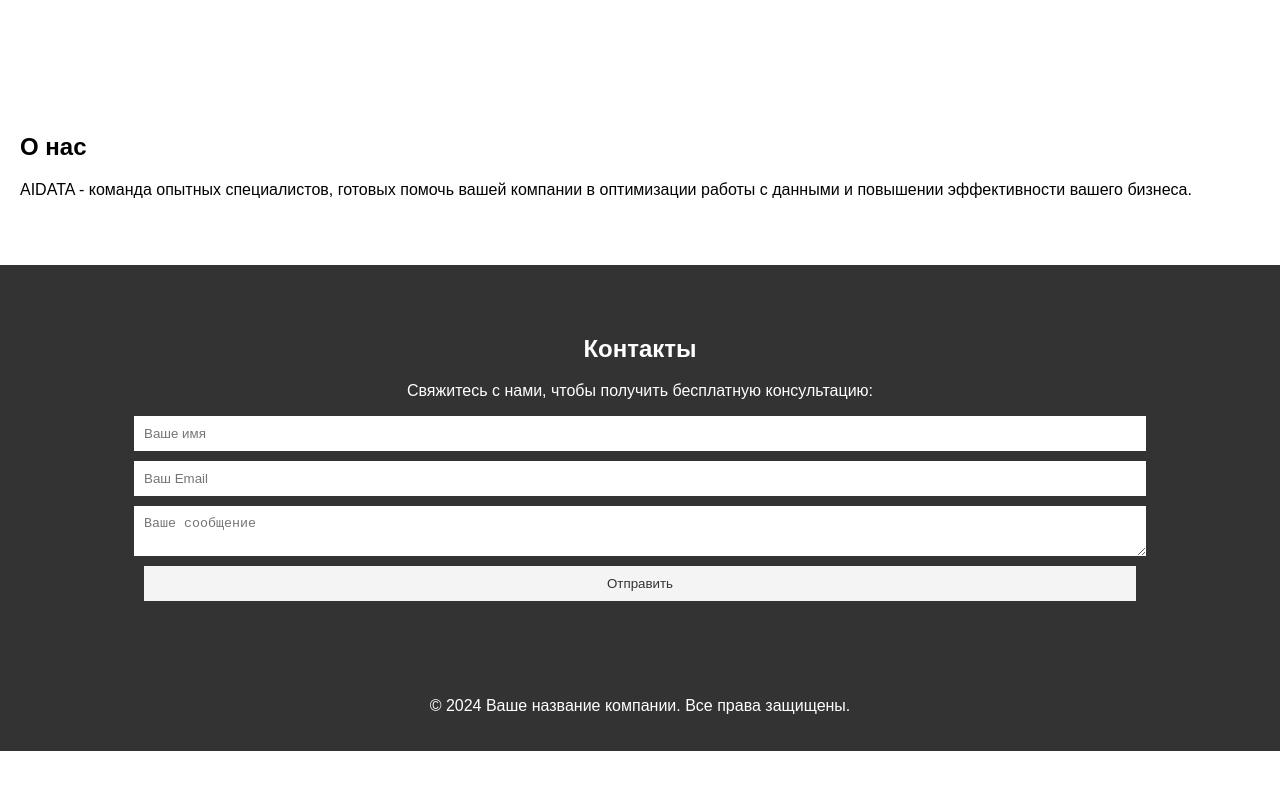
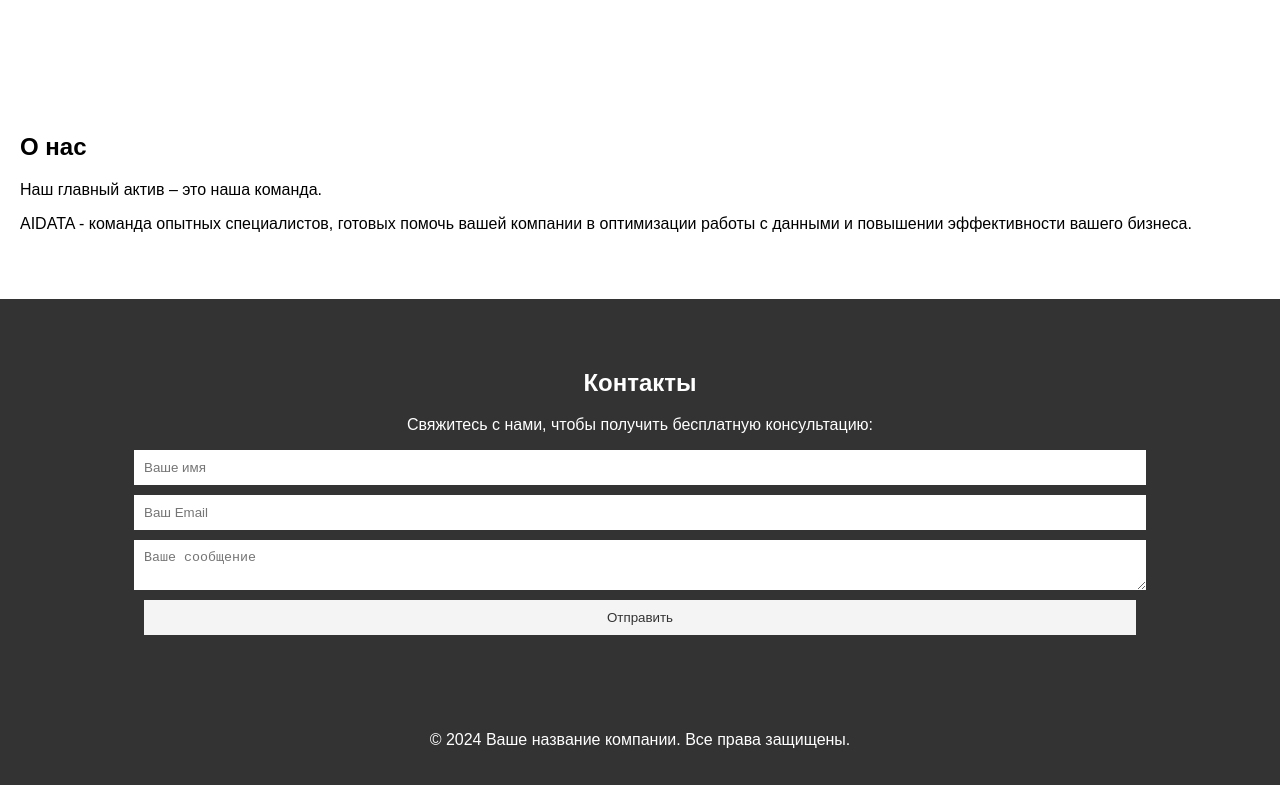
Before and after one commit to Syrym88/aidata, a plain HTML site: page index.html in a window 1280 px wide. Shown: the part 2353-3138 px from the top of the page. Before the commit the page ends 3104 px from the top, so only its background shows below. Drawn offline with Linux system fonts and the light colour scheme.

Commit message:
Update index.html

```diff
--- a/index.html
+++ b/index.html
@@ -76,6 +76,7 @@
 
     <section id="about">
         <h2>О нас</h2>
+	<p>Наш главный актив – это наша команда.</p>
         <p>AIDATA - команда опытных специалистов, готовых помочь вашей компании в оптимизации работы с данными и повышении эффективности вашего бизнеса.</p>
     </section>
 
```
